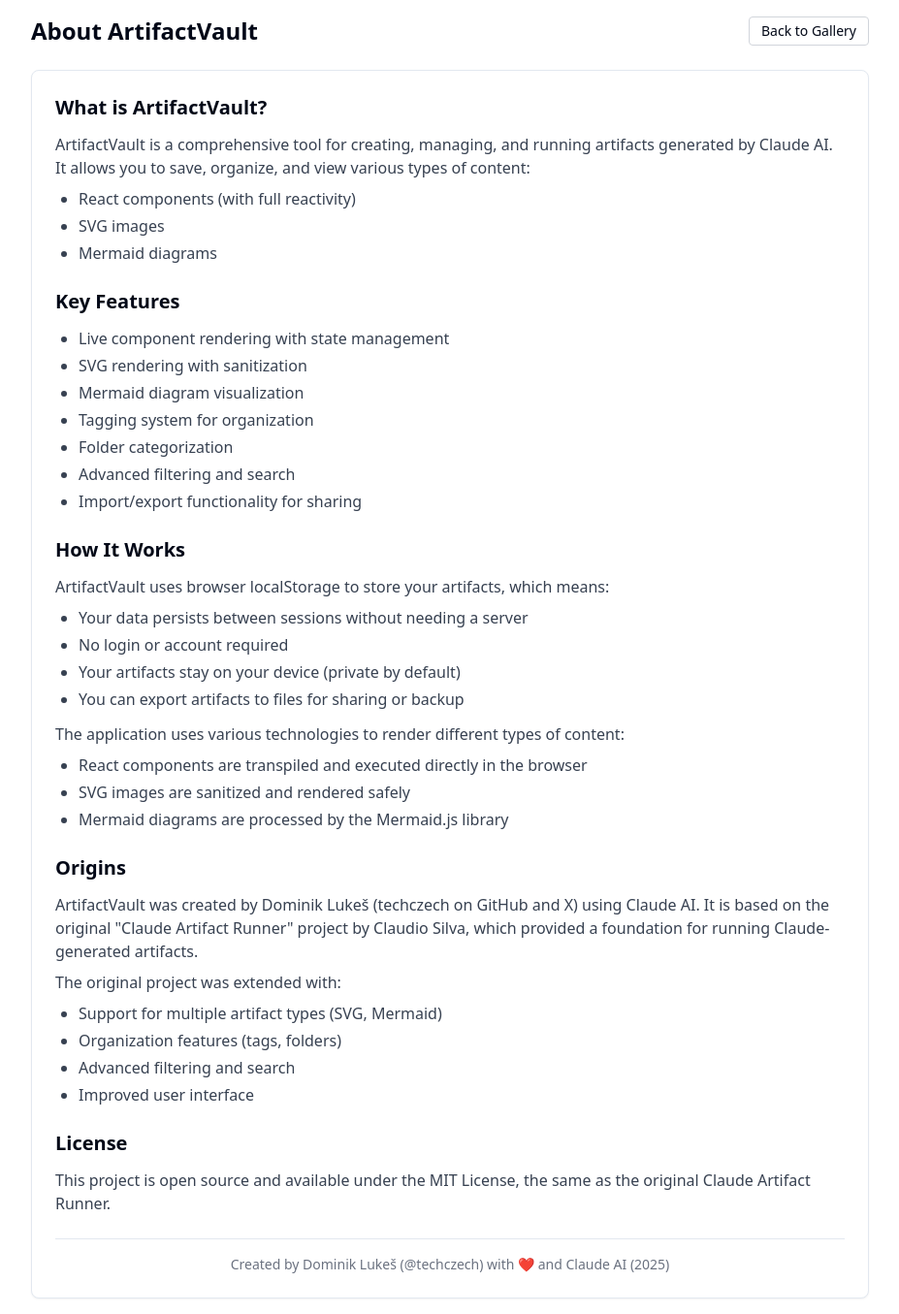
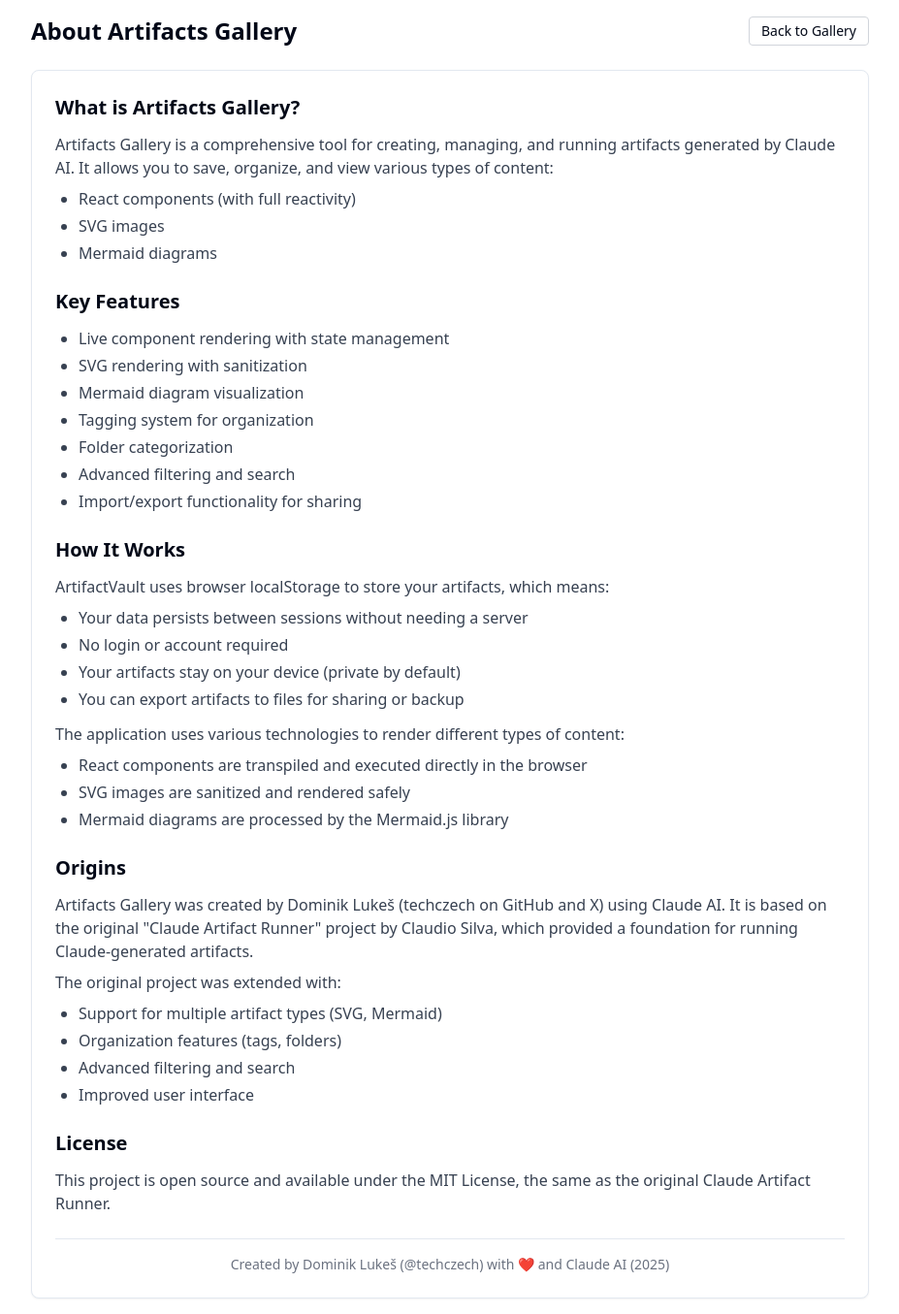
Before and after one commit to techczech/artifactsgallery, a React (Vite) app: page /about in a window 1280 px wide. Shown: the whole page at 97% size, without its empty margins (176-1103 px from the left). Built offline with nearby package versions, Linux system fonts and the light colour scheme.

Commit message:
Rename project from ArtifactVault to Artifacts Gallery

```diff
--- a/index.html
+++ b/index.html
@@ -4,7 +4,7 @@
     <meta charset="UTF-8" />
     <link rel="icon" type="image/x-icon" href="/favicon.ico">
     <meta name="viewport" content="width=device-width, initial-scale=1.0" />
-    <title>ArtifactVault - Organize and Run Claude AI Artifacts</title>
+    <title>Artifacts Gallery - Organize and Run Claude AI Artifacts</title>
     <script>
       // Check if we have a redirect stored from 404.html
       (function() {
--- a/src/components/AboutPage.tsx
+++ b/src/components/AboutPage.tsx
@@ -7,7 +7,7 @@
   return (
     <div className="p-4 max-w-4xl mx-auto">
       <div className="flex justify-between items-center mb-6">
-        <h1 className="text-2xl font-bold">About ArtifactVault</h1>
+        <h1 className="text-2xl font-bold">About Artifacts Gallery</h1>
         <button
           onClick={() => navigate('/')}
           className="border border-gray-300 hover:bg-gray-100 px-3 py-1 rounded text-sm"
@@ -18,9 +18,9 @@
 
       <div className="bg-white rounded-lg shadow-sm border p-6 space-y-6">
         <section>
-          <h2 className="text-xl font-semibold mb-3">What is ArtifactVault?</h2>
+          <h2 className="text-xl font-semibold mb-3">What is Artifacts Gallery?</h2>
           <p className="text-gray-700">
-            ArtifactVault is a comprehensive tool for creating, managing, and running artifacts generated by Claude AI.
+            Artifacts Gallery is a comprehensive tool for creating, managing, and running artifacts generated by Claude AI.
             It allows you to save, organize, and view various types of content:
           </p>
           <ul className="list-disc ml-6 mt-2 space-y-1 text-gray-700">
@@ -67,7 +67,7 @@
         <section>
           <h2 className="text-xl font-semibold mb-3">Origins</h2>
           <p className="text-gray-700">
-            ArtifactVault was created by Dominik Lukeš (techczech on GitHub and X) using Claude AI. It is based on the original "Claude Artifact Runner"
+            Artifacts Gallery was created by Dominik Lukeš (techczech on GitHub and X) using Claude AI. It is based on the original "Claude Artifact Runner"
             project by Claudio Silva, which provided a foundation for running Claude-generated artifacts.
           </p>
           <p className="mt-2 text-gray-700">
--- a/src/components/ArtifactGallery.tsx
+++ b/src/components/ArtifactGallery.tsx
@@ -122,7 +122,7 @@
     <div className="p-4 max-w-4xl mx-auto">
       <div className="flex justify-between items-center mb-4">
         <div className="flex items-center">
-          <h1 className="text-2xl font-bold">ArtifactVault</h1>
+          <h1 className="text-2xl font-bold">Artifacts Gallery</h1>
           <Link
             to="/about"
             className="ml-4 text-blue-600 hover:text-blue-800 text-sm underline underline-offset-2"
```
Also changed, not shown: 1 other file (tests, documents, lock files or other folders).
